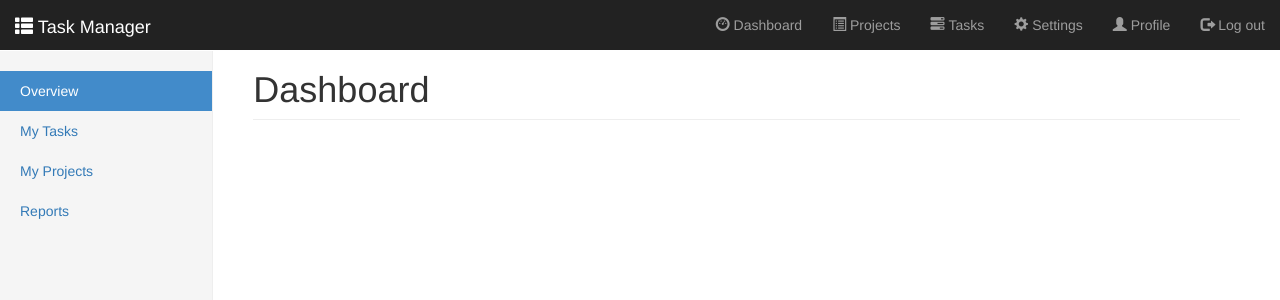
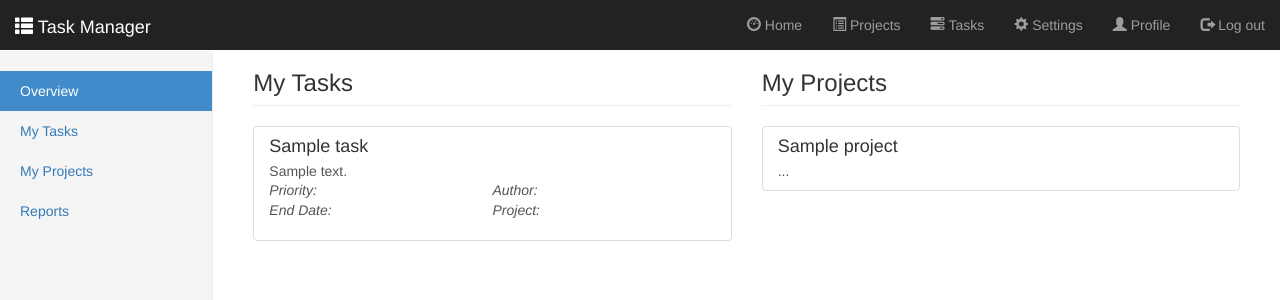
Before and after one commit to marcin-olejniczak/task-manager, a Django app: template taskmanager/core/templates/home.html in a window 1280 px wide. Shown: the top 300 px of the page. Run offline with Django 3.2, Linux system fonts and the light colour scheme; the template is opened without the code that fills it: values that come from a table or form of the project are taken from there, others are empty; tables that the repository leaves empty hold one stand-in row (values such as "Sample post"); parts of the project's set-up code (start-up, migrations or seed data) failed here and were passed over; some libraries are stand-ins or nearby versions.

Commit message:
Tasks list

```diff
--- /dev/null
+++ b/taskmanager/core/static/core/style/sass/style.scss
@@ -0,0 +1,8 @@
+#tasks_short_list {
+  .list-group-item-text {
+    max-height: 40px;
+    white-space: nowrap;
+    text-overflow: ellipsis;
+    overflow: hidden;
+  }
+}
--- /dev/null
+++ b/taskmanager/core/static/core/style/style.css
@@ -0,0 +1,7 @@
+#tasks_short_list .list-group-item-text {
+  max-height: 40px;
+  white-space: nowrap;
+  text-overflow: ellipsis;
+  overflow: hidden; }
+
+/*# sourceMappingURL=style.css.map */
--- a/taskmanager/core/templates/base_top_navbar.html
+++ b/taskmanager/core/templates/base_top_navbar.html
@@ -9,6 +9,7 @@
     <link rel="stylesheet" href="{% static 'core/bower_components/bootstrap/dist/css/bootstrap.min.css' %}">
     <link rel="stylesheet" href="{% static 'core/style/dashboard.css' %}">
     <link rel="stylesheet" href="{% static 'core/style/signin.css' %}">
+    <link rel="stylesheet" href="{% static 'core/style/style.css' %}">
 </head>
 <body>
 {% include 'includes/navbar.html' %}
--- a/taskmanager/core/templates/home.html
+++ b/taskmanager/core/templates/home.html
@@ -15,7 +15,17 @@
             </ul>
         </div>
         <div class="col-sm-9 col-sm-offset-3 col-md-10 col-md-offset-2 main">
-            <h1 class="page-header">Dashboard</h1>
+            <div class="row">
+                <div class="col-sm-12 col-md-6" id="tasks_short_list">
+                    <h3 class="page-header">My Tasks</h3>
+                    {% include "includes/tasks_list.html" with items=tasks%}
+                </div>
+
+                <div class="col-sm-12 col-md-6">
+                    <h3 class="page-header">My Projects</h3>
+                    {% include "includes/projects_list.html" with items=projects%}
+                </div>
+            </div>
         </div>
     </div>
 </div>
--- a/taskmanager/core/templates/includes/navbar.html
+++ b/taskmanager/core/templates/includes/navbar.html
@@ -11,10 +11,10 @@
     </div>
     <div id="navbar" class="navbar-collapse collapse">
       <ul class="nav navbar-nav navbar-right">
-        <li>
-            <a href="#">
+        <li class="{% if active_tab == 'home' %}active{% endif %}">
+            <a href="/">
                 <span class="glyphicon glyphicon-dashboard"></span>
-                Dashboard
+                Home
             </a>
         </li>
         <li>
--- /dev/null
+++ b/taskmanager/core/templates/includes/projects_list.html
@@ -0,0 +1,9 @@
+
+<div class="list-group">
+{% for item in items %}
+  <a href="#" class="list-group-item">
+    <h4 class="list-group-item-heading">{{ item }}</h4>
+    <p class="list-group-item-text">...</p>
+  </a>
+{% endfor %}
+</div>
--- /dev/null
+++ b/taskmanager/core/templates/includes/tasks_list.html
@@ -0,0 +1,17 @@
+
+<div class="list-group">
+{% for item in items %}
+    <a href="#" class="list-group-item">
+        <h4 class="list-group-item-heading">{{ item.title }}</h4>
+        <p class="list-group-item-text">{{ item.description }}</p>
+        <div class="row">
+            <ul class="list-inline col-md-12">
+                <li class="col-md-6"><em>Priority:</em></li>
+                <li class="col-md-6"><em>Author:</em></li>
+                <li class="col-md-6"><em>End Date:</em></li>
+                <li class="col-md-6"><em>Project:</em></li>
+            </ul>
+        </div>
+    </a>
+{% endfor %}
+</div>
```
Also changed, not shown: taskmanager/core/views.py (+14 -1 lines), 1 other file.
